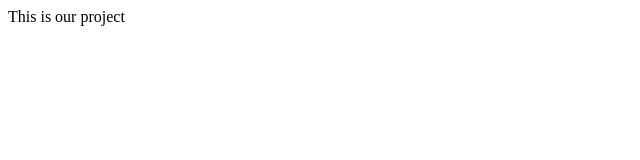
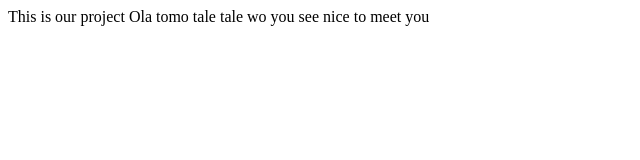
Before and after one commit to Bijay17/Project, a plain HTML site: page index.html in a window 1280 px wide. Shown: the whole page, without its empty margins (0-640 px from the left). Drawn offline with Linux system fonts and the light colour scheme.

Commit message:
Update index.html

```diff
--- a/index.html
+++ b/index.html
@@ -7,5 +7,6 @@
 </head>
 <body>
     <a> This is our project</a>
+    <a>Ola tomo tale tale wo you see nice to meet you</a>
 </body>
 </html>
```
